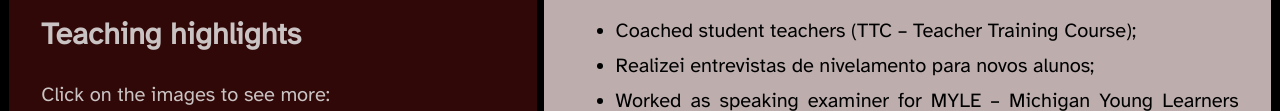
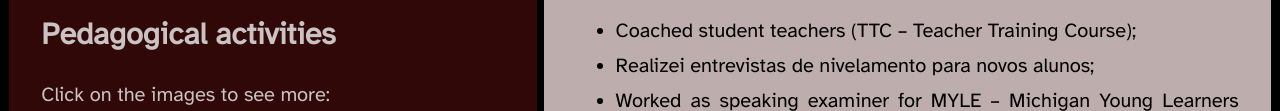
Before and after one commit to romulocraveiro/meucurriculopla, a plain HTML site: page english.html in a window 1280 px wide. Shown: the part 838-949 px from the top of the page. Drawn offline with Linux system fonts and the light colour scheme.

Commit message:
editing title of pedagogical activities

```diff
--- a/english.html
+++ b/english.html
@@ -52,7 +52,7 @@
                     <li>Russian: beginner</li>
                 </ul>
 
-            <h2>Teaching highlights</h2>
+            <h2>Pedagogical activities</h2>
 
                 <p>Click on the images to see more:</p>
 
```
Also changed, not shown: index.html (+1 -1 lines).
